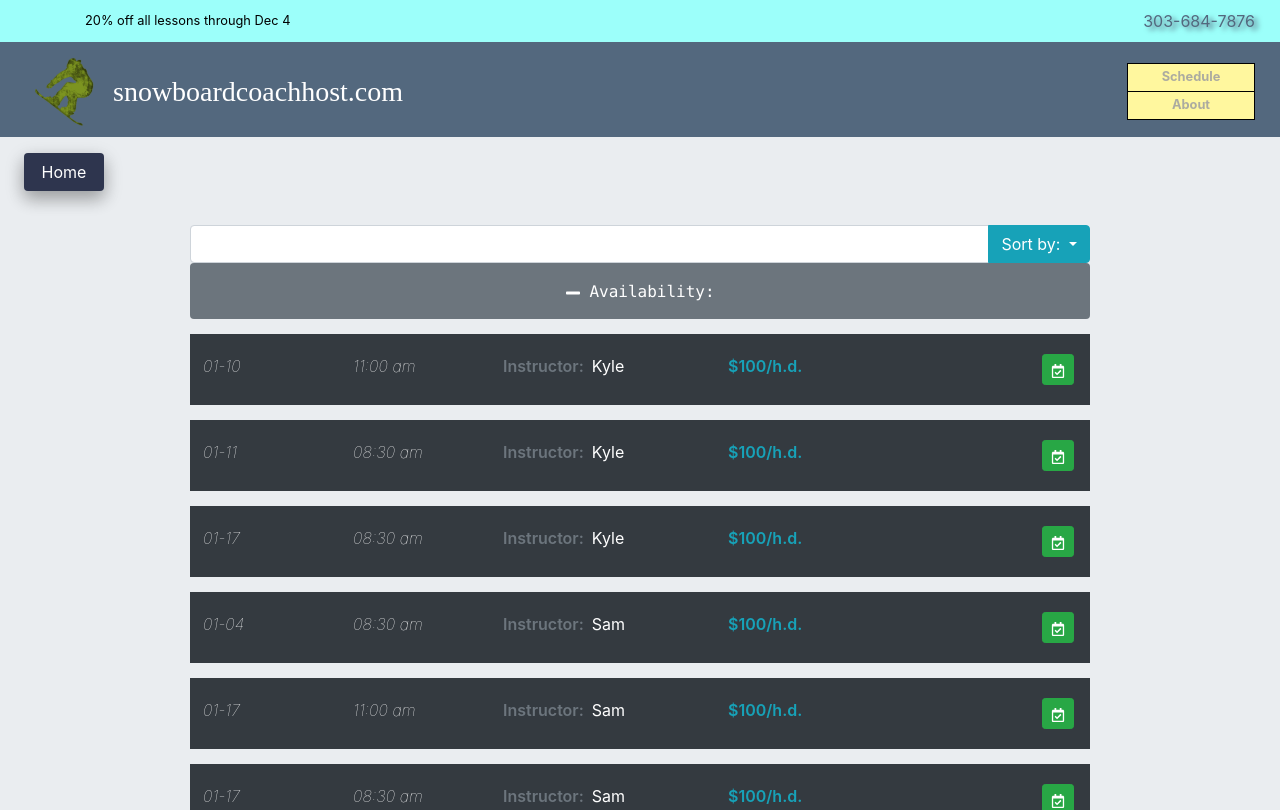
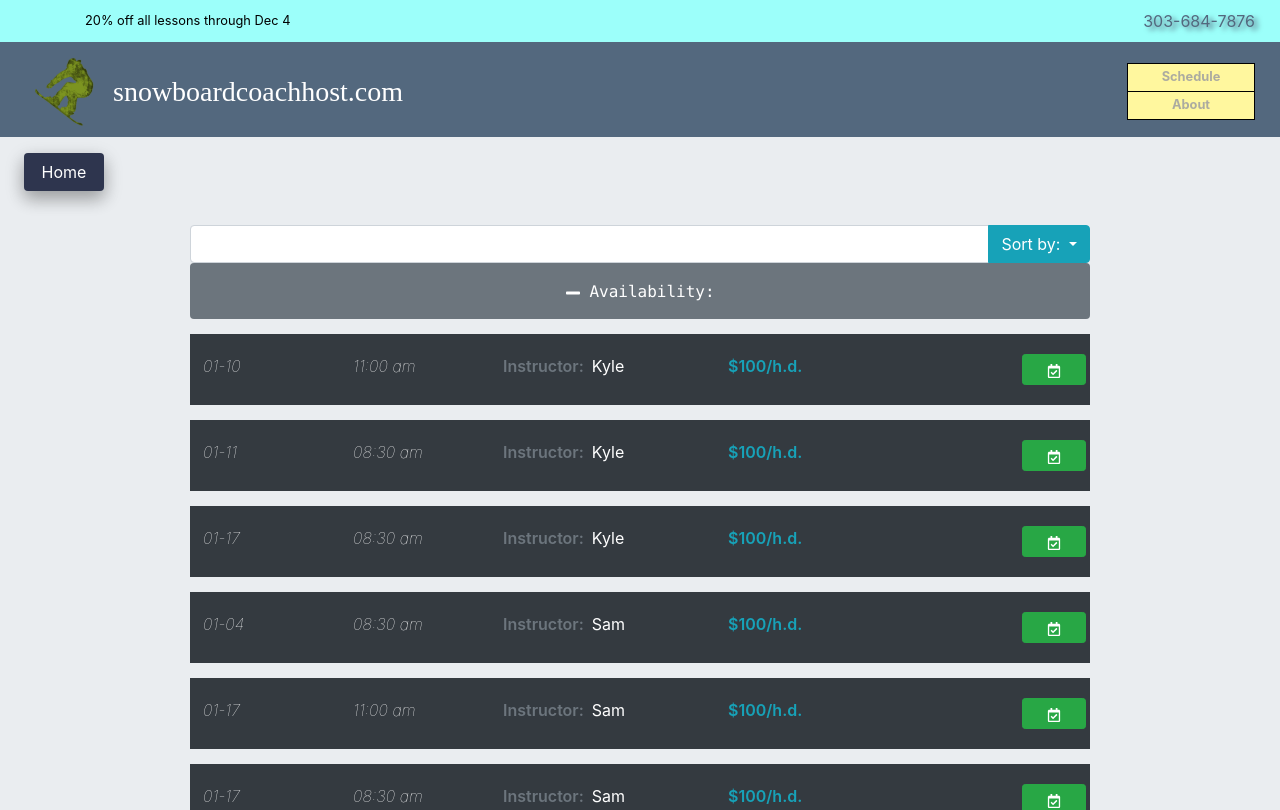
Before and after one commit to hicksey-makes/ski-lessons-snowV2, a React (Create React App) app: page /schedule in a window 1280 px wide. Shown: the top 810 px of the page. Built offline with nearby package versions, Linux system fonts and the light colour scheme; a web font is replaced by a local one.

Commit message:
increase button padding on md+ screensize

```diff
--- a/src/components/Reserve/ListLessons.js
+++ b/src/components/Reserve/ListLessons.js
@@ -52,10 +52,12 @@ class ListLessons extends Component {
                 </span>
               </div>
               <div className="col-2 col-md-3 label-item brd lsn-price text-info text-break">
+
                 {item.lessonCost}
+
               </div>
               <div className="col-2 col-md-2 brd">
-                <button className="btn btn-sm btn-success mr-3 ml-md-auto d-block" onClick={() => {this.props.deleteLesson(item); this.props.toggleAdd(); this.props.grabTime(item)}}><FaRegCalendarCheck  /></button>
+                <button className="btn btn-sm btn-success pr-3 pl-3 mr-1 ml-1 mr-md-1 pr-md-4 pl-md-4 ml-md-auto d-block" onClick={() => {this.props.deleteLesson(item); this.props.toggleAdd(); this.props.grabTime(item)}}><FaRegCalendarCheck  /></button>
               </div>
             </div>
 
```
